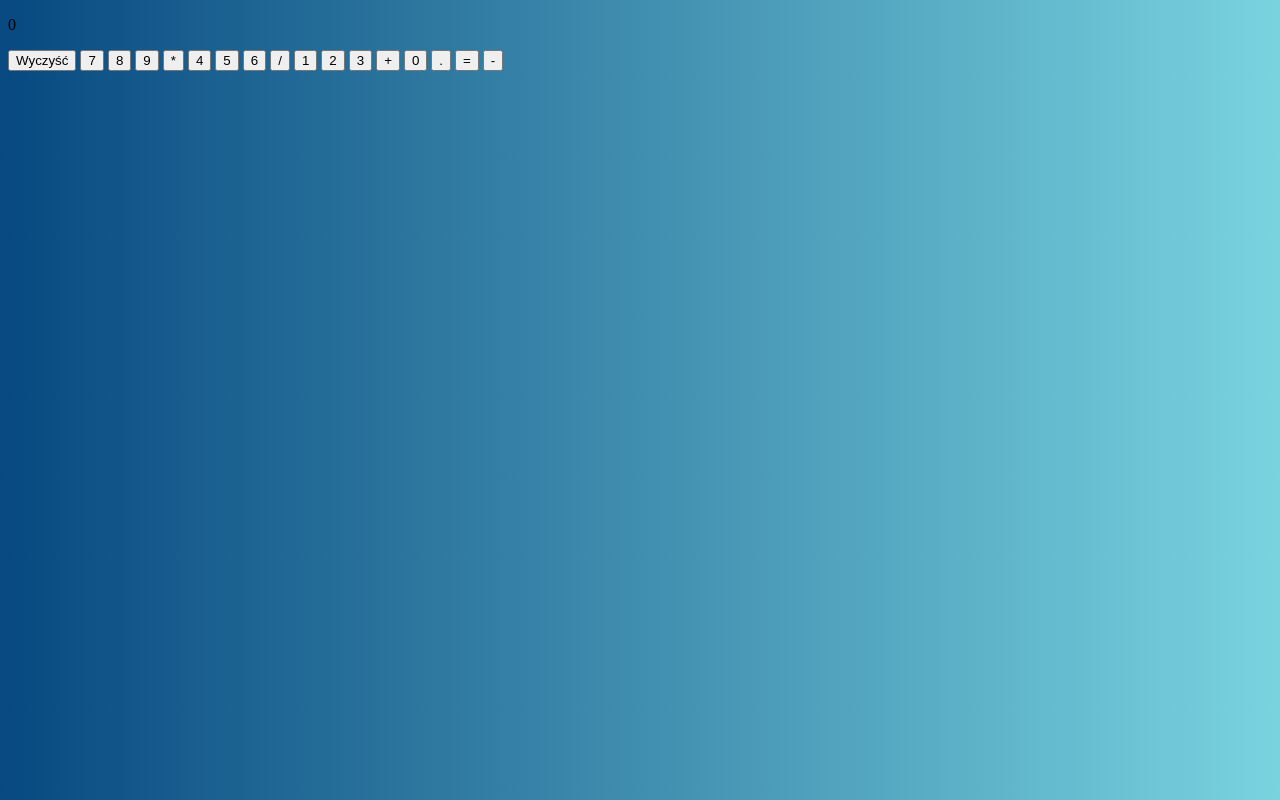
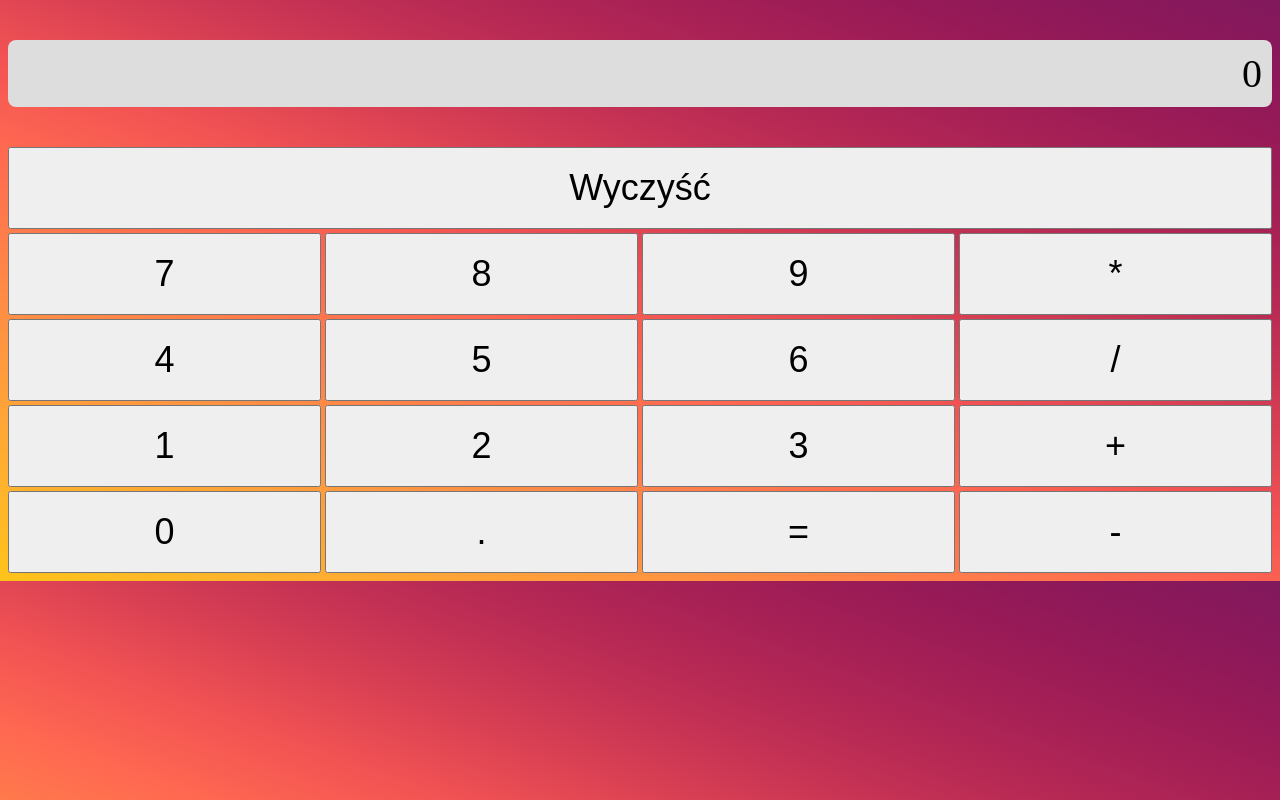
Before and after one commit to PanKobel/StronaWiai, a plain HTML site: page index.html in a window 1280 px wide. Drawn offline with Linux system fonts and the light colour scheme.

Commit message:
Update style.css

```diff
--- a/style.css
+++ b/style.css
@@ -1,35 +1,30 @@
 body{
-    background: linear-gradient(to right, #074980, #79d3df);
+ background-image: linear-gradient(20deg, #ffc31a 0, #ffb42b 8.33%, #ffa338 16.67%, #ff9143 25%, #ff7d4b 33.33%, #ff6851 41.67%, #f25353 50%, #d94053 58.33%, #c23054 66.67%, #ae2455 75%, #9d1c56 83.33%, #8e1859 91.67%, #81195d 100%);
+
+* {
+    box-sizing: border-box;
 }
 
-h1{
-    text-align: center;
-    border: 2px solid rgb(84, 9, 119);
-    margin-left: 500px;
-    margin-right: 500px;
-    background-color: rgb(48, 170, 201);
-    color: rgb(204, 69, 193);
-    text-shadow: 2px 2px rgb(0, 0, 0);
-    box-shadow: 2px 2px black;
-}
-#przedmiot, #rok, #prowadzacy{
-    margin-top: 40px;
+.display {
+    background-color: #ddd;
+    font-size: 2.5rem;
+    padding: 0.25em;
+    text-align: right;
+    border-radius: 8px;
 }
 
-#imie{
-    margin-top: 300px;
+.btns {
+    display: grid;
+    grid-template-columns: repeat(4, 1fr);
+    gap: 0.25rem;
 }
 
-@media screen and (max-width: 800px) {
-    h1 {
-      margin-left: 100px;
-      margin-right: 100px;
-    }
-  }
-
-@media screen and (max-width: 380px) {
-    h1 {
-      margin-left: 0px;
-      margin-right: 0px;
-    }
-  }
+.btn,
+.clear {
+    font-size: 2.25rem;
+    padding: 0.5em 1em;
+    cursor: pointer;
+}
+.clear {
+    grid-column: 1 / -1;
+}
```
